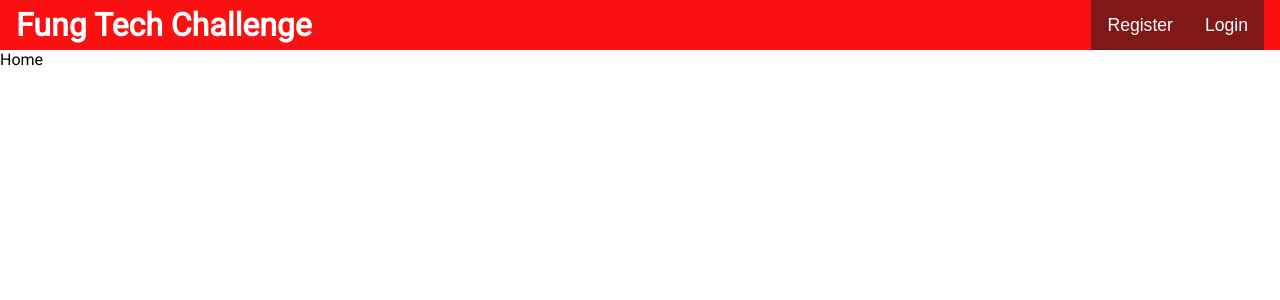
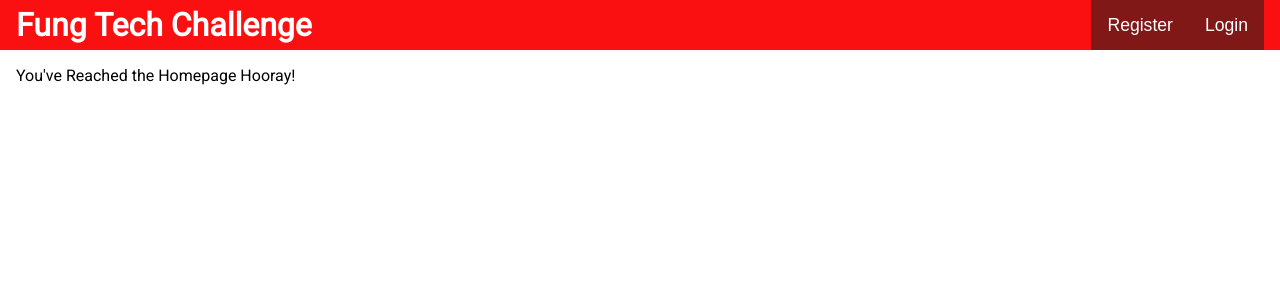
Before and after one commit to Don-Stevenson/fung-tech-challenge, a React (Create React App) app in the folder mern-auth-front/: page / in a window 1280 px wide. Shown: the top 300 px of the page. Built offline with nearby package versions, Linux system fonts and the light colour scheme; no server answers.

Commit message:
add page classname, update message

```diff
--- a/mern-auth-front/src/components/pages/Home.js
+++ b/mern-auth-front/src/components/pages/Home.js
@@ -2,8 +2,8 @@ import React from 'react'
 
 export default function Home() {
     return (
-        <div>
-            Home
+        <div className="page">
+            You've Reached the Homepage Hooray!
         </div>
     )
 }
```
